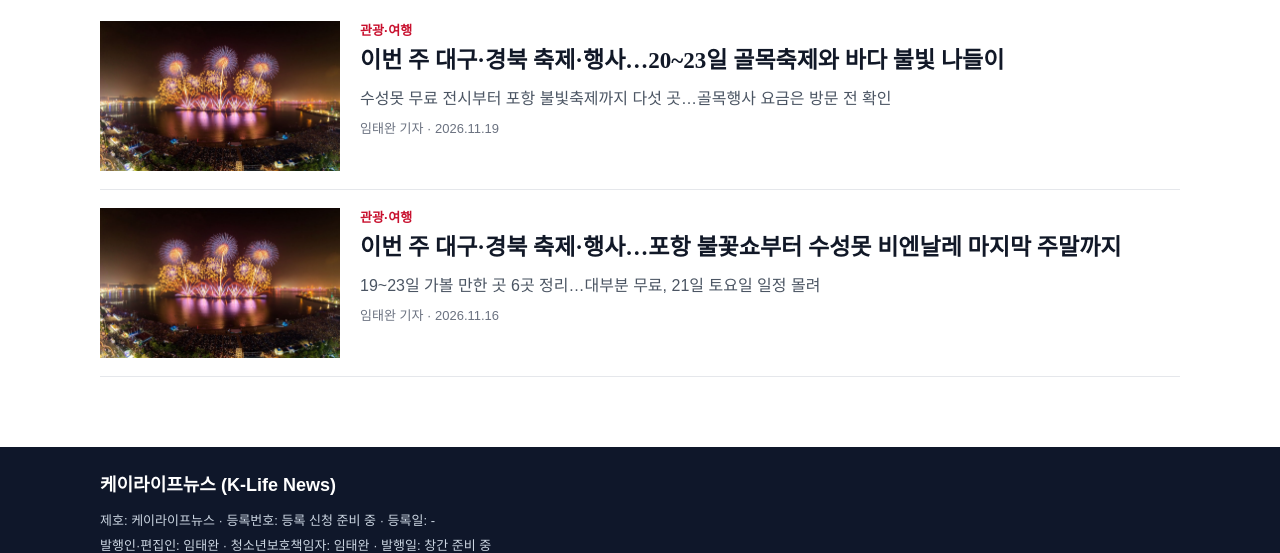
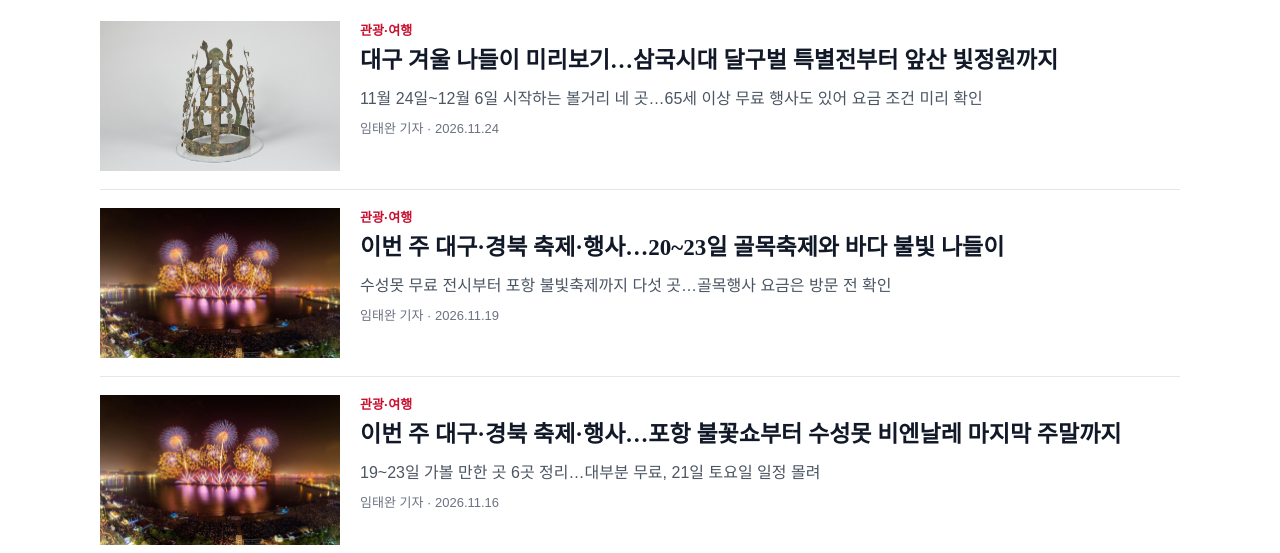
Before and after one commit to taewan4567-pixel/klnnews, a plain HTML site: page category/travel.html in a window 1280 px wide. Shown: the part 275-828 px from the top of the page. Drawn offline with Linux system fonts and the light colour scheme.

Commit message:
분야 목록에 007·008 추가

```diff
--- a/category/travel.html
+++ b/category/travel.html
@@ -79,7 +79,7 @@ footer .info{margin-top:10px;line-height:1.9}
   <a class="logo" href="/"><span class="mark">K<b>L</b>N</span><span><div class="name">케이라이프뉴스</div><div class="sub">K-LIFE NEWS · 생활이 보이는 뉴스</div></span></a>
   <div class="search">기사 검색</div>
 </div></header>
-<nav class="menu"><div class="wrap"><a href="/">전체</a><a href="/category/incident.html">사건사고</a><a href="/category/daegu.html">대구·경북</a><a class="on" href="/category/travel.html">관광·여행</a><a href="/category/health.html">의료·건강</a><a href="/category/senior.html">시니어</a><a href="/category/food.html">맛집</a><a href="/category/video.html">KLN 영상</a></div></nav><main class="wrap"><section class="newslist"><h2>관광·여행</h2><a class="nitem" href="/news/006.html"><img src="/images/2026/002_pohang_fireworks.jpg" alt="이번 주 대구·경북 축제·행사…20~23일 골목축제와 바다 불빛 나들이" loading="lazy"><div><div class="cat">관광·여행</div><h3>이번 주 대구·경북 축제·행사…20~23일 골목축제와 바다 불빛 나들이</h3><p>수성못 무료 전시부터 포항 불빛축제까지 다섯 곳…골목행사 요금은 방문 전 확인</p><div class="meta">임태완 기자 · 2026.11.19</div></div></a><a class="nitem" href="/news/002.html"><img src="/images/2026/002_pohang_fireworks.jpg" alt="이번 주 대구·경북 축제·행사…포항 불꽃쇼부터 수성못 비엔날레 마지막 주말까지" loading="lazy"><div><div class="cat">관광·여행</div><h3>이번 주 대구·경북 축제·행사…포항 불꽃쇼부터 수성못 비엔날레 마지막 주말까지</h3><p>19~23일 가볼 만한 곳 6곳 정리…대부분 무료, 21일 토요일 일정 몰려</p><div class="meta">임태완 기자 · 2026.11.16</div></div></a></section></main><footer><div class="wrap">
+<nav class="menu"><div class="wrap"><a href="/">전체</a><a href="/category/incident.html">사건사고</a><a href="/category/daegu.html">대구·경북</a><a class="on" href="/category/travel.html">관광·여행</a><a href="/category/health.html">의료·건강</a><a href="/category/senior.html">시니어</a><a href="/category/food.html">맛집</a><a href="/category/video.html">KLN 영상</a></div></nav><main class="wrap"><section class="newslist"><h2>관광·여행</h2><a class="nitem" href="/news/008.html"><img src="/images/2026/008_gilt_crown.jpg" alt="대구 겨울 나들이 미리보기…삼국시대 달구벌 특별전부터 앞산 빛정원까지" loading="lazy"><div><div class="cat">관광·여행</div><h3>대구 겨울 나들이 미리보기…삼국시대 달구벌 특별전부터 앞산 빛정원까지</h3><p>11월 24일~12월 6일 시작하는 볼거리 네 곳…65세 이상 무료 행사도 있어 요금 조건 미리 확인</p><div class="meta">임태완 기자 · 2026.11.24</div></div></a><a class="nitem" href="/news/006.html"><img src="/images/2026/002_pohang_fireworks.jpg" alt="이번 주 대구·경북 축제·행사…20~23일 골목축제와 바다 불빛 나들이" loading="lazy"><div><div class="cat">관광·여행</div><h3>이번 주 대구·경북 축제·행사…20~23일 골목축제와 바다 불빛 나들이</h3><p>수성못 무료 전시부터 포항 불빛축제까지 다섯 곳…골목행사 요금은 방문 전 확인</p><div class="meta">임태완 기자 · 2026.11.19</div></div></a><a class="nitem" href="/news/002.html"><img src="/images/2026/002_pohang_fireworks.jpg" alt="이번 주 대구·경북 축제·행사…포항 불꽃쇼부터 수성못 비엔날레 마지막 주말까지" loading="lazy"><div><div class="cat">관광·여행</div><h3>이번 주 대구·경북 축제·행사…포항 불꽃쇼부터 수성못 비엔날레 마지막 주말까지</h3><p>19~23일 가볼 만한 곳 6곳 정리…대부분 무료, 21일 토요일 일정 몰려</p><div class="meta">임태완 기자 · 2026.11.16</div></div></a></section></main><footer><div class="wrap">
   <div class="fname">케이라이프뉴스 (K-Life News)</div>
 
   <div class="info">
```
Also changed, not shown: category/senior.html (+1 -1 lines).
